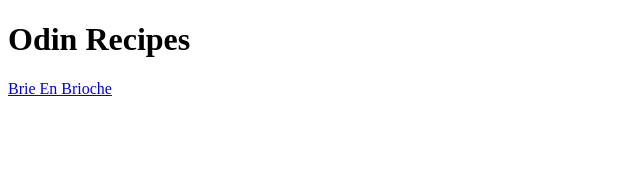
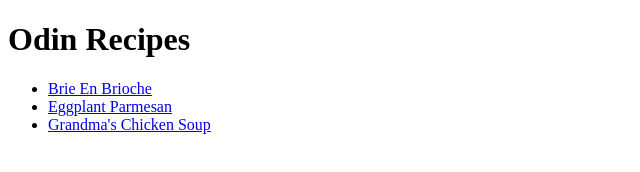
Before and after one commit to diego2go/odin-recipes, a plain HTML site: page index.html in a window 1280 px wide. Shown: the whole page, without its empty margins (0-640 px from the left). Drawn offline with Linux system fonts and the light colour scheme.

Commit message:
Add links to new pages

```diff
--- a/index.html
+++ b/index.html
@@ -6,6 +6,11 @@
     </head>
     <body>
         <h1>Odin Recipes</h1>
-        <a href="./recipes/brie-en-brioche.html">Brie En Brioche</a>
+        <ul>
+            <li><a href="./recipes/brie-en-brioche.html">Brie En Brioche</a></li>
+            <li><a href="./recipes/eggplant-parmesan.html">Eggplant Parmesan</a></li>
+            <li><a href="./recipes/grandma-chicken-soup.html">Grandma's Chicken Soup</a></li>
+        </ul>
+
     </body>
 </html>
```
